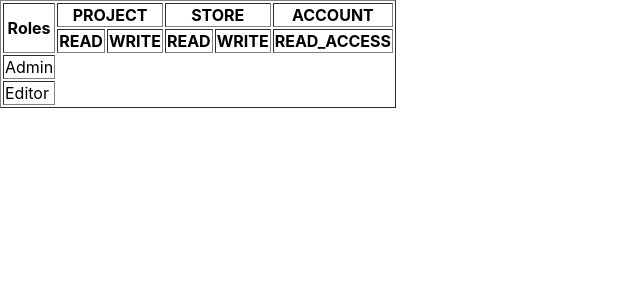
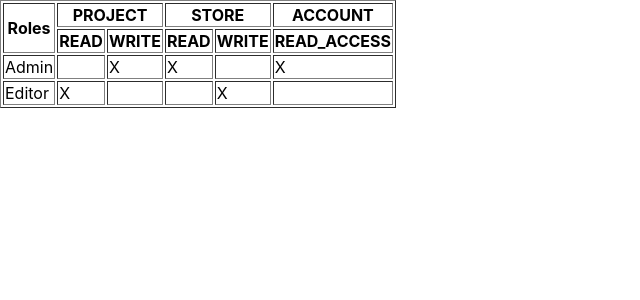
Before and after one commit to dvidaillet/permission_management, a React (Create React App) app: page / in a window 1280 px wide. Shown: the top 300 px of the page, without its empty margins (0-640 px from the left). Built offline with nearby package versions, Linux system fonts and the light colour scheme.

Commit message:
build: renderizando celdas
renderizando las celdas para mostrar si el rol tiene el permiso sobre esa entidad, incluidos su funciones complementarias getPermissionsMap y un useEffect para actualizar la informacion

```diff
--- a/src/components/RoleManagement.jsx
+++ b/src/components/RoleManagement.jsx
@@ -1,4 +1,4 @@
-import React, { useState } from "react";
+import React, { useCallback, useEffect, useState } from "react";
 
 import { removeDuplicates } from "../helpers/utils";
 
@@ -46,6 +46,25 @@ const RolesComponent = ({ initialRoles, initialPermissions }) => {
     });
   };
 
+  const getPermissionsMap = useCallback(() => {
+    const pMap = [];
+    const entities = getEntities();
+    entities.forEach((entity) => {
+      const permissions = getEntityPermissions(entity);
+      permissions.forEach((p) => {
+        pMap.push(`${entity}:${p}`);
+      });
+    });
+    return pMap;
+  }, [roles, permisos]);
+
+  useEffect(() => {
+    if (roles.length > 0) {
+      const pMap = getPermissionsMap();
+      setPermisosMap(pMap);
+    }
+  }, [roles, getPermissionsMap, permisos]);
+
   return (
     <div>
       <table border="1">
@@ -62,7 +81,10 @@ const RolesComponent = ({ initialRoles, initialPermissions }) => {
             <tr key={role.id}>
               <td>{role.name}</td>
               {/* Iterar sobre los permisos para crear las celdas*/}
-
+              {permisosMap.map((p, i) => {
+                const exist = role?.permissions?.includes(p);
+                return <td key={i}>{exist ? "X" : ""}</td>;
+              })}
             </tr>
           ))}
         </tbody>
```
